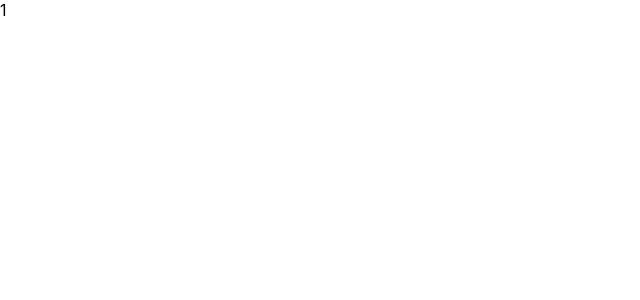
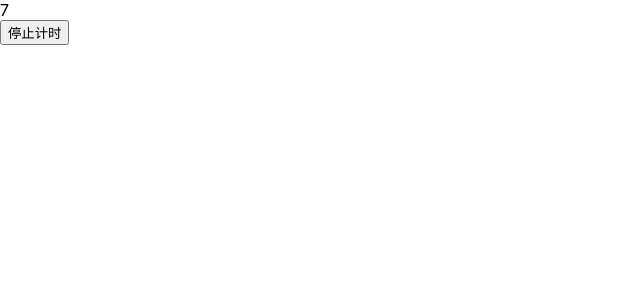
Before and after one commit to yuhao423/react-components, a React (Create React App) app: page / in a window 1280 px wide. Shown: the top 300 px of the page, without its empty margins (0-640 px from the left). Built offline with nearby package versions, Linux system fonts and the light colour scheme.

Commit message:
feat: 闭包完善

```diff
--- a/src/react-closure/index.tsx
+++ b/src/react-closure/index.tsx
@@ -1,4 +1,4 @@
-import {useEffect, useRef, useState} from 'react'
+import {useCallback, useEffect, useRef, useState} from 'react'
 import { useTimer } from './useTimer'
 
 //react 闭包原因及处理办法
@@ -12,14 +12,12 @@ export default function Closure(){
                 setCount(count + 1)
         }
 
-        useEffect(()=>{
-                setTimeout(()=>{
-                        setCount((count)=>count +1)
-                },1000)
-                console.log('sssbb');
+        const clearFn =  useTimer(update,1000)
 
-        },[])
-        // useTimer(update,1000)
-
-        return <div>{count}</div>
+        return (
+                <>
+                <div>{count}</div>
+                <button onClick={()=>clearFn()}>停止计时</button>
+                </>
+        )
 }
--- a/src/react-closure/useTimer.tsx
+++ b/src/react-closure/useTimer.tsx
@@ -1,16 +1,35 @@
-import { useEffect, useLayoutEffect, useRef } from "react"
+import { useCallback, useEffect, useLayoutEffect, useRef } from "react"
 
 
 //定时器的封装
+/**
+ *
+ * @param fn
+ * @param time
+ *
+ * 核心原理就是每一次改变状态的时候，将最新的函数赋值给ref，再执行来更改 ！！！
+ */
 export const useTimer = (fn:Function,time?:number)=>{
 
 
     const fnRef = useRef(fn)
 
+    //停止的函数
+    const clearFnRef = useRef<Function>()
+
     //组件挂载之前的时候,useLayoutEffect
     useLayoutEffect(()=>{
+        console.log('我执行了');
+
+        //将最新的更改状态的函数赋值给ref，这里切记不能加依赖项啊
         fnRef.current = fn;
     })
+
+    //再加一个停止函数，暴露给外面，为什么要用 uesCallback ？
+    const clearFn = useCallback(()=>{
+        clearFnRef.current?.()
+    },[])
+
 
     useEffect(()=>{
 
@@ -18,8 +37,15 @@ export const useTimer = (fn:Function,time?:number)=>{
             fnRef.current()
         },time || 0)
 
-        return ()=>{
+        clearFnRef.current = ()=>{
             clearInterval(timer)
         }
+
+        return ()=>{
+            clearFn()
+        }
     },[])
+
+
+    return clearFn
 }
```
